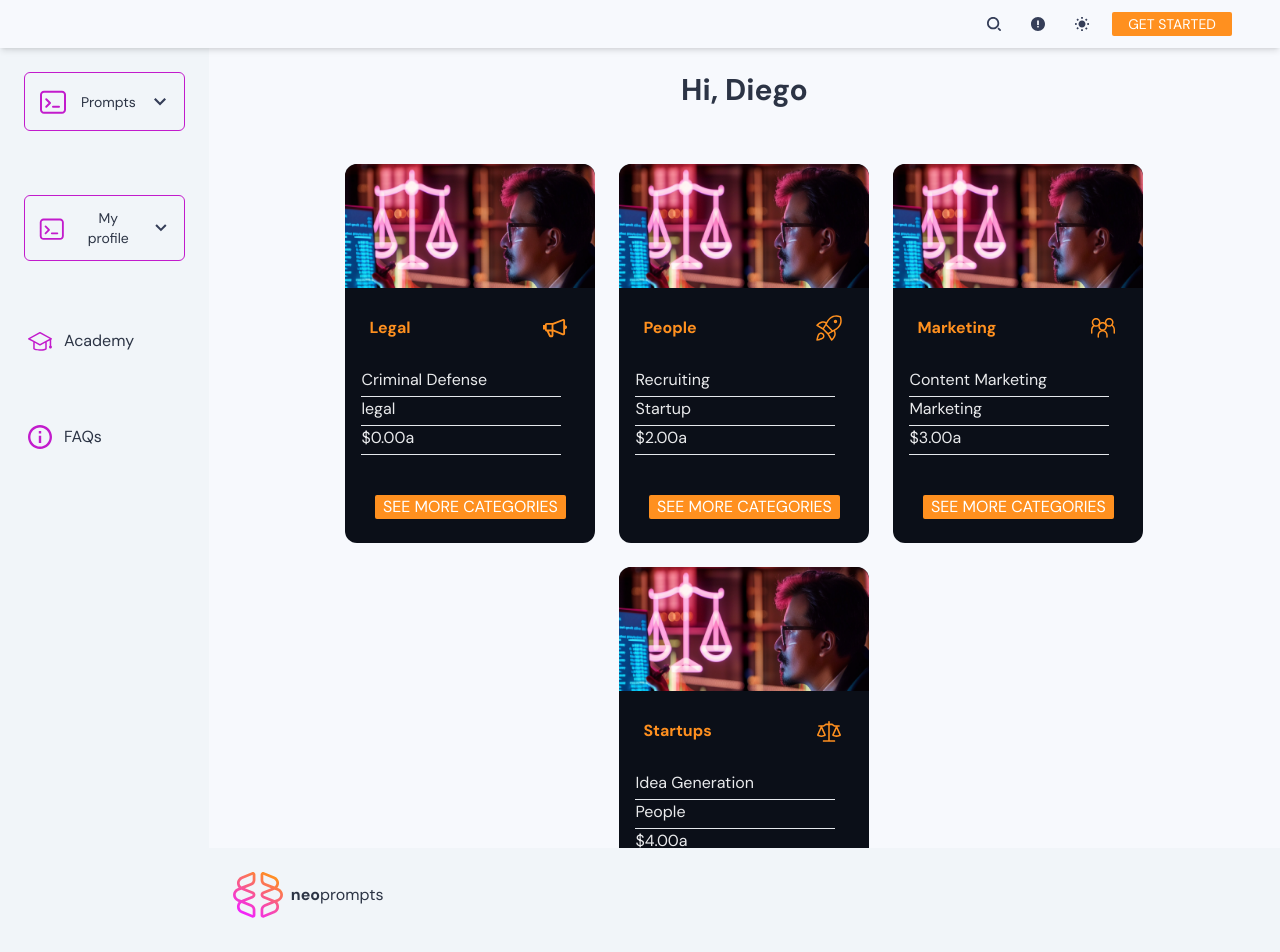
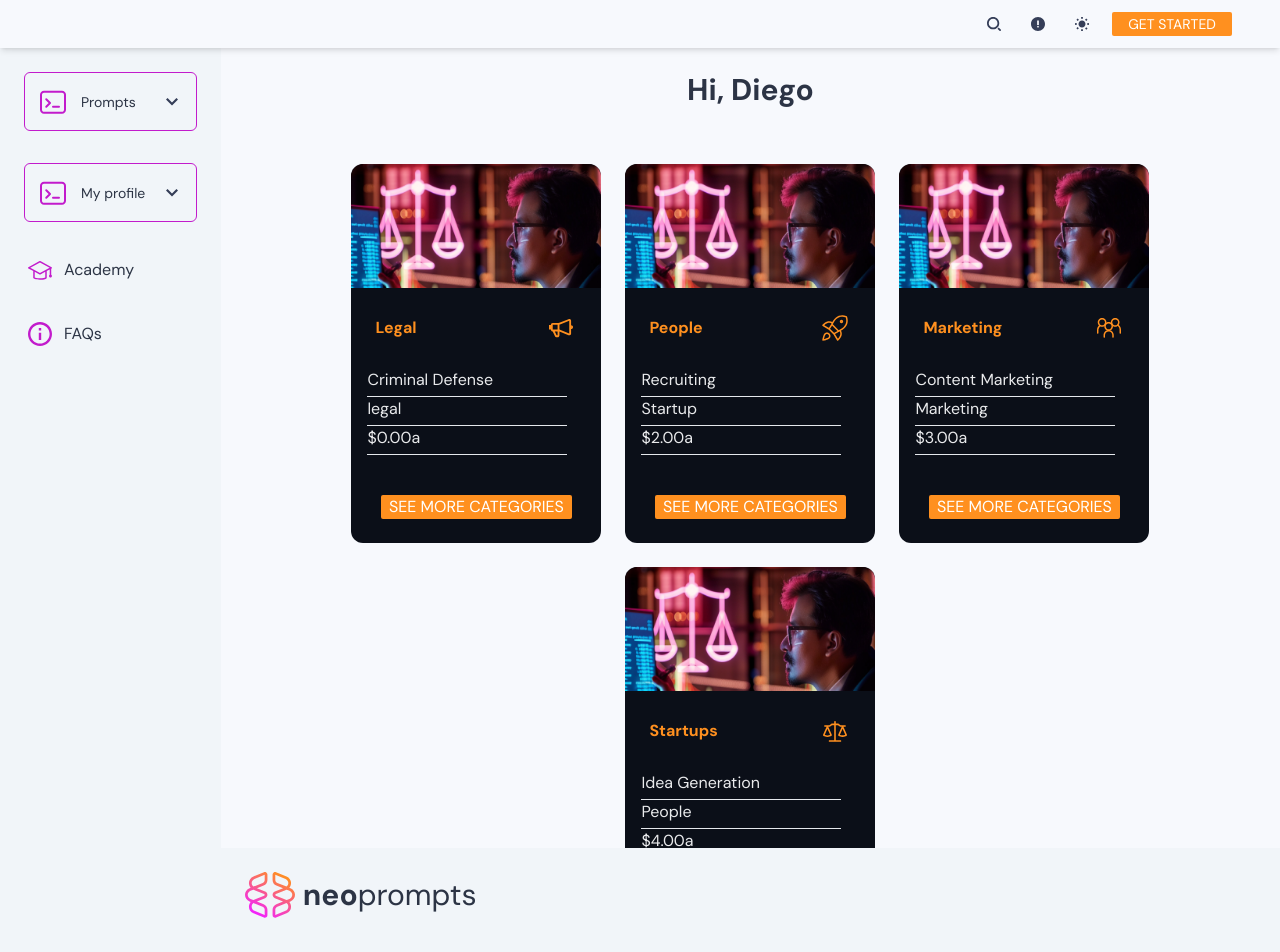
Before and after one commit to CristianMozetich/NeoSmart, a Next.js app in the folder frontend/: page / in a window 1280 px wide. Shown: the top 952 px of the page. Built offline with nearby package versions, Linux system fonts and the light colour scheme; what tailwindcss-animated would draw is missing.

Commit message:
detalles

```diff
--- a/frontend/src/app/components/footer/Footer.jsx
+++ b/frontend/src/app/components/footer/Footer.jsx
@@ -8,7 +8,7 @@ export default function Footer() {
       <div>
         <div className="flex items-center gap-2">
           <LogoIcon />
-          <h1 className="dark:text-white text-fillicon"><strong>neo</strong>prompts</h1>
+          <h1 className="dark:text-white text-fillicon text-3xl"><strong>neo</strong>prompts</h1>
         </div>
         <div className="grid md:grid-cols-4 grid-cols-1 items-center m-6">
           <div className="flex flex-col p-4 gap-4">
--- a/frontend/src/app/components/sidebar/SideBar.jsx
+++ b/frontend/src/app/components/sidebar/SideBar.jsx
@@ -19,9 +19,10 @@ export default function SideBar() {
     setIsSideBarOpen(!isSideBarOpen);
   };
   return (
-    <aside className="dark:bg-tertiarySlate w-96 bg-slate-100 flex flex-col gap-16 p-6 justify-start mt-12">
+    <aside className="dark:bg-tertiarySlate max-w-72 bg-slate-100 p-6 justify-start mt-12 md:block hidden">
+      <div className="flex flex-col gap-8">
         <div className="dark:bg-secondarySlate p-2 rounded-md text-fillicon dark:text-white flex flex-col dark:border-0 border border-solid border-sidebarPink">
-        <div className="flex gap-1 text-sm items-center justify-between">
+          <div className="flex gap-4 text-sm items-center justify-between">
             <button
               className="flex items-center gap-3 p-1"
               onClick={handleTogglePrompts}
@@ -74,6 +75,7 @@ export default function SideBar() {
           <FaqsIcon />
           <p className="dark:text-white text-fillicon">FAQs</p>
         </div>
+      </div>
     </aside>
   );
 }
```
Lines whose indentation alone changed are shown as unchanged.
